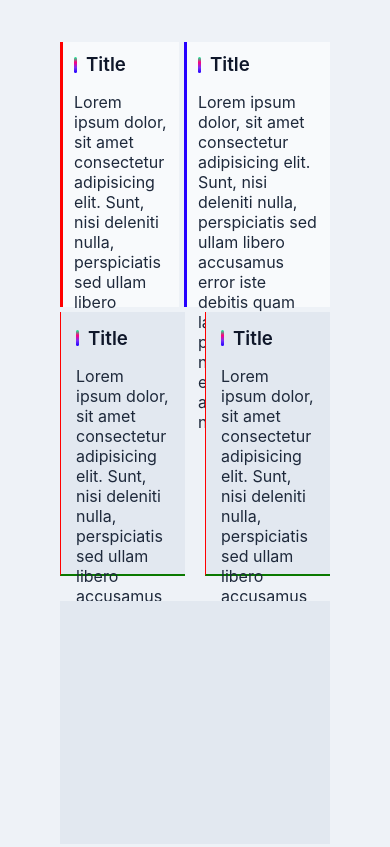
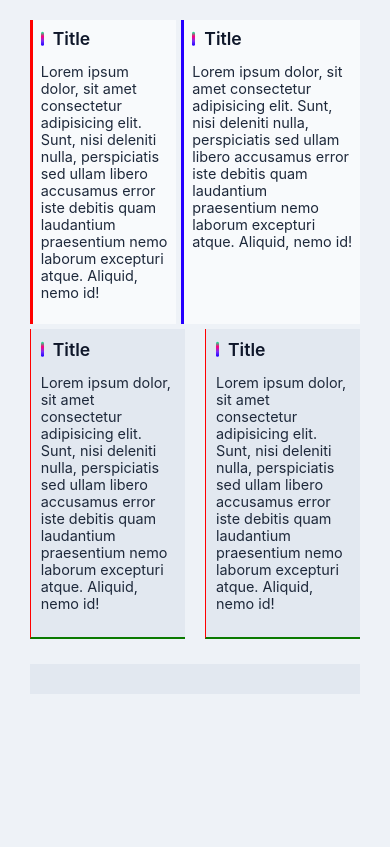
Before and after one commit to ARADDAVOODI/arad_davoodi_, a plain HTML site: page index.html in a window 390 px wide. Drawn offline with Linux system fonts and the light colour scheme.

Commit message:
Update style.css1

```diff
--- a/style.css
+++ b/style.css
@@ -6,6 +6,7 @@ body {
     margin: 0;
     color: #1e293b;
     font-family: "Inter", sans-serif;
+    overflow-x: hidden;
 }
 
 h1, h2, h3, h4, h5, h6 {
@@ -35,9 +36,10 @@ h6::before {
 
 main {
     width: 80%;
-    height: 100vh;
+    min-height: 100vh;
     display: flex;
     padding: 21px;
+    box-sizing: border-box;
 }
 
 .container {
@@ -46,11 +48,12 @@ main {
     flex-direction: column;
     row-gap: 5px;
     padding: 21px;
+    box-sizing: border-box;
 }
 
 .row {
     width: 100%;
-    height: 33%;
+    height: auto;
 }
 
 .row-1 {
@@ -68,6 +71,7 @@ main {
     padding: 11px;
     border-left: 3px solid #ff0000;
     background-color: #e2e8f0;
+    box-sizing: border-box;
 }
 
 .child-right {
@@ -75,26 +79,60 @@ main {
     padding: 11px;
     border-left: 3px solid #2600ff;
     background-color: #e2e8f0;
+    box-sizing: border-box;
 }
 
 .row-2 {
     display: flex;
     gap: 20px;
     margin-bottom: 20px;
-
 }
-
 
 .row-2 .child {
     width: 50%;
-    background-color:  #f5f5f5;
+    background-color:  #e2e8f0;
     padding: 15px;
     border-bottom: 2px solid #0a7900;
     border-left: 1px solid #ff0000;
-    background-color: #e2e8f0;
+    box-sizing: border-box;
 }
 
 .row-3 {
     background-color: #e2e8f0;
+    padding: 15px;
+    box-sizing: border-box;
+}
 
+@media (max-width: 768px) {
+    main {
+        width: 95%;
+        padding: 10px;
+    }
+
+    .container {
+        padding: 10px;
+    }
+
+    .child-left {
+        width: 45%;
+        padding: 8px;
+    }
+
+    .child-right {
+        width: 55%;
+        padding: 8px;
+    }
+
+    .row-2 .child {
+        width: 50%;
+        padding: 10px;
+    }
+
+    h1, h2, h3 {
+        font-size: 1.1rem;
+    }
+
+    body {
+        font-size: 0.9rem;
+    }
 }
```
